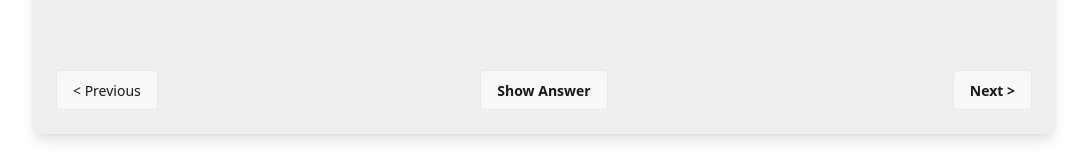
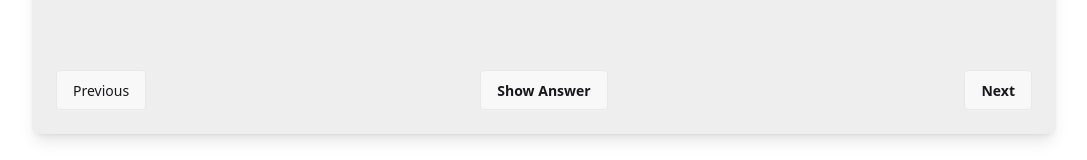
Before and after one commit to dalentri/Splash, a Vue app: page / in a window 1280 px wide. Shown: the part 432-592 px from the top of the page, without its empty margins (96-1183 px from the left). Built offline with nearby package versions, Linux system fonts and the light colour scheme; the HTML template or start-up script is replaced by a standard one.

Commit message:
Changed button names to remove < and >, added gh-pages implementation, and changed usage of sample_cards

```diff
--- a/package.json
+++ b/package.json
@@ -14,7 +14,9 @@
     "build-only": "vite build",
     "type-check": "vue-tsc --build",
     "lint": "eslint . --fix",
-    "format": "prettier --write src/"
+    "format": "prettier --write src/",
+    "predeploy": "bun run build",
+    "deploy": "gh-pages -d dist"
   },
   "dependencies": {
     "@tailwindcss/vite": "^4.1.14",
@@ -34,6 +36,7 @@
     "@vue/tsconfig": "^0.8.1",
     "eslint": "^9.33.0",
     "eslint-plugin-vue": "~10.4.0",
+    "gh-pages": "^6.3.0",
     "jiti": "^2.5.1",
     "jsdom": "^27.0.0",
     "npm-run-all2": "^8.0.4",
--- a/src/App.vue
+++ b/src/App.vue
@@ -51,7 +51,7 @@ const handleView = () => {
           <div v-if="cards.length">
             <div class="h-50 flex justify-center items-center">
               <p v-if="current_side == 'question'" class="text-3xl text-center w-full">
-                {{ sample_cards[current_index].question }}
+                {{ cards[current_index].question }}
               </p>
               <p v-else-if="current_side == 'answer'" class="text-3xl text-center w-full">
                 {{ cards[current_index].answer }}
@@ -61,7 +61,7 @@ const handleView = () => {
 
           <div class="bg-base-600 flex flex-row w-full">
             <div class="w-1/3 flex justify-start">
-              <button class="btn font-light" @click="prevCard">< Previous</button>
+              <button class="btn font-light" @click="prevCard">Previous</button>
             </div>
             <div class="w-1/3 flex justify-center">
               <button class="btn" @click="handleView">
@@ -69,7 +69,7 @@ const handleView = () => {
               </button>
             </div>
             <div class="w-1/3 flex justify-end">
-              <button class="btn" @click="nextCard">Next ></button>
+              <button class="btn" @click="nextCard">Next</button>
             </div>
           </div>
         </div>
--- a/vite.config.ts
+++ b/vite.config.ts
@@ -7,6 +7,7 @@ import vueDevTools from 'vite-plugin-vue-devtools'
 
 // https://vite.dev/config/
 export default defineConfig({
+  base: '/Splash/',
   plugins: [vue(), vueDevTools(), tailwindcss()],
   resolve: {
     alias: {
```
Also changed, not shown: 1 other file (tests, documents, lock files or other folders).
